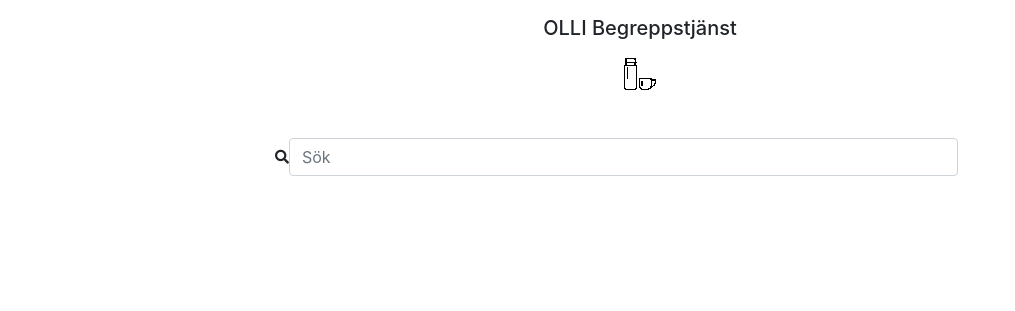
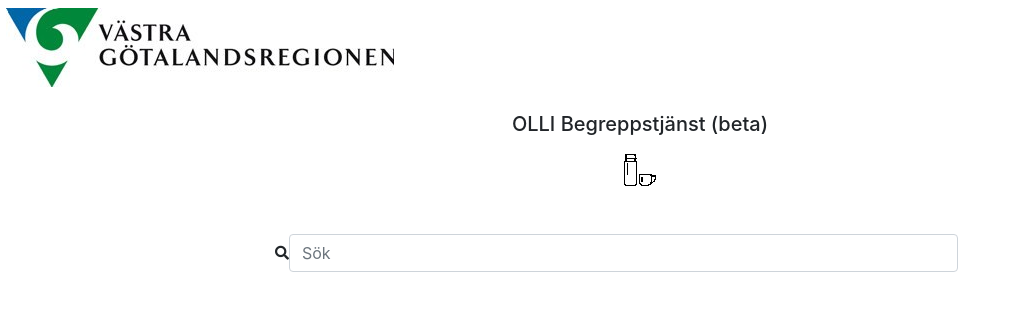
Before and after one commit to dejmail/begrepptjanst, a Django app: page / in a window 1280 px wide. Shown: the top 311 px of the page, without its empty margins (0-1015 px from the left). Run offline with Django 3.2, Linux system fonts and the light colour scheme; some libraries are stand-ins or nearby versions.

Commit message:
Added vgr loggo & cosmetic text for letting our users know its a BETAtter

```diff
--- a/templates/ordbok/base.html
+++ b/templates/ordbok/base.html
@@ -26,10 +26,13 @@
   <link rel="stylesheet" href="https://use.fontawesome.com/releases/v5.8.2/css/all.css" integrity="sha384-oS3vJWv+0UjzBfQzYUhtDYW+Pj2yciDJxpsK1OYPAYjqT085Qq/1cq5FLXAZQ7Ay" crossorigin="anonymous">
 
   <link rel="stylesheet" href="{% static '/css/main.css' %}" media="screen">
+  <link rel="icon" type="image/png" href="{% static '/images/VGR-logga.PNG' %}" sizes="320x320" />
+  <img src="static/images/VGR-logga.PNG">
 
 </head>
 
 <body>
+
   {% load crispy_forms_tags %}
   <div class="container">
   {% block content %}
--- a/templates/ordbok/term.html
+++ b/templates/ordbok/term.html
@@ -3,7 +3,7 @@
 {% block content %}
 <div class="row">
 	<div class="col-12 text-center mt-3">
-		<h5>OLLI Begreppstjänst</h5>
+		<h5>OLLI Begreppstjänst (beta)</h5>
 	</div>
 </div>
 
```
Also changed, not shown: static/images/VGR-logga.PNG (added).
